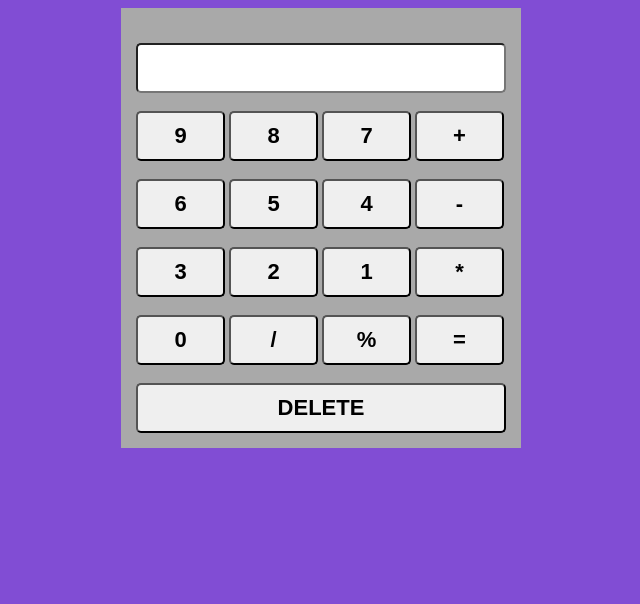
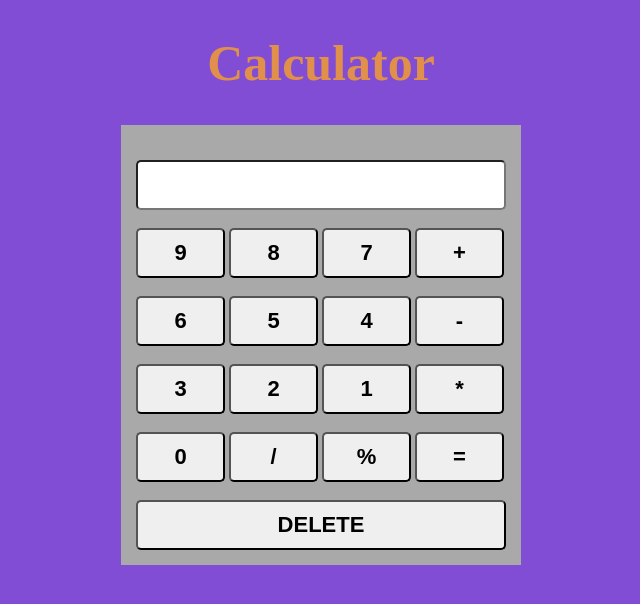
Before and after one commit to hr280/calcgit, a plain HTML site: page index.html in a window 1280 px wide. Shown: the whole page, without its empty margins (319-959 px from the left). Drawn offline with Linux system fonts and the light colour scheme.

Commit message:
git add -A

```diff
--- a/index.html
+++ b/index.html
@@ -7,6 +7,10 @@
     <link rel="stylesheet" href="style.css">
 </head>
 <body>
+    <header>
+        <div class="title">
+            <h1>Calculator</h1>
+        </div>
     <div class="wrap">
         <form name ="cal">
             <input type="text" name="display">
@@ -38,6 +42,6 @@
             <input type="Button" value="DELETE" onclick="cal.display.value= ''" id="del" >
         </form>
     </div>
-
+</header>
 </body>
 </html>
--- a/style.css
+++ b/style.css
@@ -1,3 +1,10 @@
+.title{
+    text-align: center;
+    margin: auto;
+    color: #e0904b;
+    font-weight: 400;
+    font-size: 25px;
+}
 body{
     background-color: rgb(129, 77, 212);
 }
```
